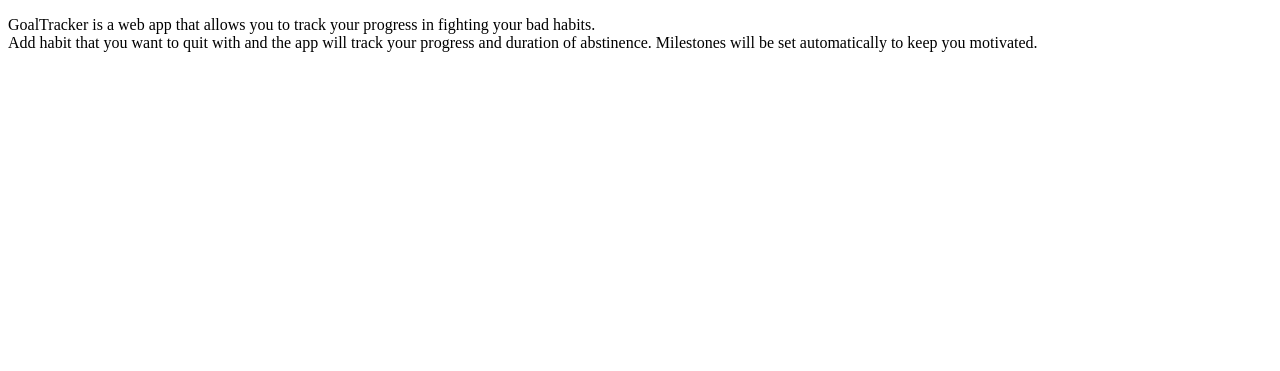
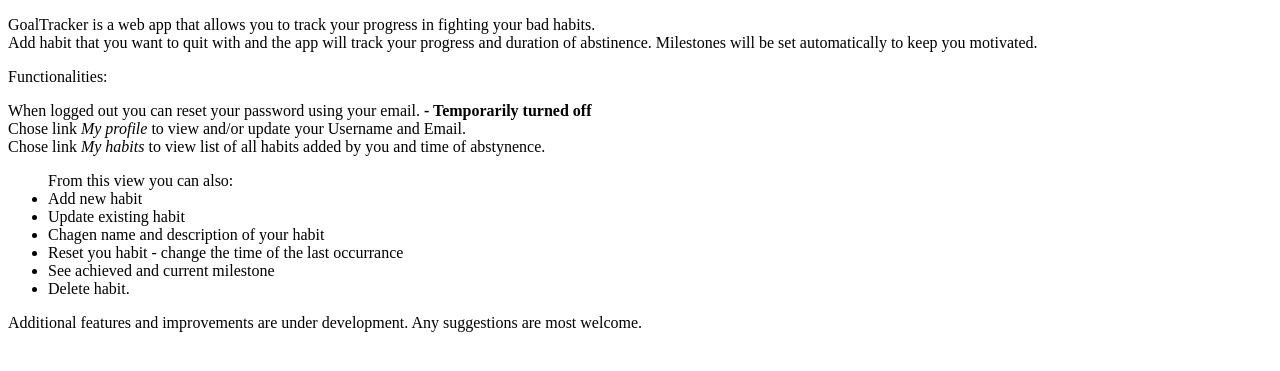
Before and after one commit to tomasz-wiaderek/GoalTracker, a Django app: page /about/ in a window 1280 px wide. Shown: the part 26-397 px from the top of the page. Run offline with Django 4.2, Linux system fonts and the light colour scheme; parts of the project's set-up code (start-up, migrations or seed data) failed here and were passed over.

Commit message:
password reset turned off, about.html updated, README.md updated

```diff
--- a/app/pages/templates/pages/about.html
+++ b/app/pages/templates/pages/about.html
@@ -1,10 +1,30 @@
 {% extends 'base.html' %}
 
 {% block content %}
+
     <p>
     GoalTracker is a web app that allows you to track your progress in fighting your bad habits.<br>
 
     Add habit that you want to quit with and the app will track your progress and duration of abstinence.
     Milestones will be set automatically to keep you motivated.
     </p>
+
+    <p>Functionalities:</p>
+
+    <p>
+        When logged out you can reset your password using your email. <b>- Temporarily turned off</b><br>
+        Chose link <i>My profile</i> to view and/or update your Username and Email.<br>
+        Chose link <i>My habits</i> to view list of all habits added by you and time of abstynence.<br>
+    </p>
+    <ul>From this view you can also:<br>
+        <li>Add new habit</li>
+        <li>Update existing habit</li>
+        <li>Chagen name and description of your habit</li>
+        <li>Reset you habit - change the time of the last occurrance</li>
+        <li>See achieved and current milestone</li>
+        <li>Delete habit.</li>
+    </ul>
+
+    <p>Additional features and improvements are under development. Any suggestions are most welcome.</p>
+
 {% endblock %}
```
Also changed, not shown: app/goal_tracker/templates/users/login.html (+6 -3 lines), app/goal_tracker/templates/users/password_reset.html (+12 -10 lines), README.md, 1 other file.
